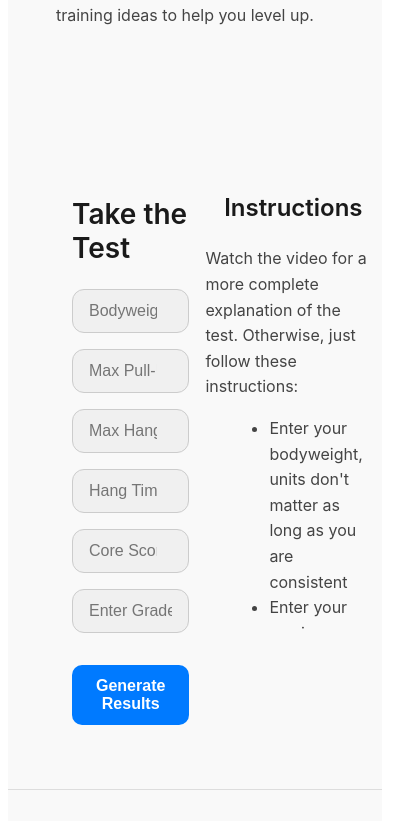
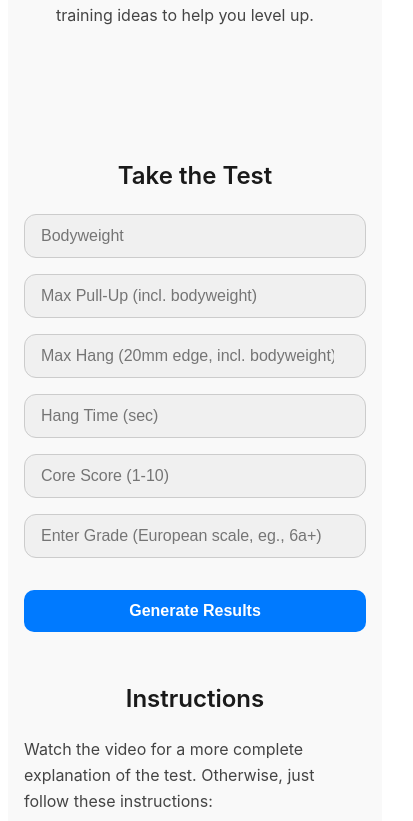
Before and after one commit to chanceguyton/climbing-fitness-app-public, a React (Vite) app: page / in a window 390 px wide. Shown: the part 1510-2331 px from the top of the page, 413 px wide, since content can reach past the window. Built offline with nearby package versions, Linux system fonts and the light colour scheme; no server answers.

Commit message:
Update TestSection.css

```diff
--- a/src/styles/TestSection.css
+++ b/src/styles/TestSection.css
@@ -1,39 +1,53 @@
+/* 🔧 GLOBAL FIX: Prevent overflow due to padding + borders */
+*,
+*::before,
+*::after {
+  box-sizing: border-box;
+}
+
 .test-section {
   padding: 4rem 2rem;
   background-color: #f9f9f9;
   font-family: "Inter", sans-serif;
+  box-sizing: border-box;
 }
 
+/* Layout wrapper */
 .test-layout {
   display: flex;
-  gap: 1rem;
-  align-items: stretch; /* Ensures same height */
+  flex-direction: column;
+  gap: 2rem;
 }
 
+/* Desktop layout: side-by-side */
 @media (min-width: 768px) {
   .test-layout {
     flex-direction: row;
-    align-items: flex-start;
+    align-items: flex-start; /* top-align inputs & instructions */
     justify-content: space-between;
+    gap: 2rem;
   }
 }
 
 .test-inputs {
   flex: 1;
   max-width: 500px;
-  padding-left: 2rem;
+  width: 100%; /* ✅ prevent mobile overflow */
+  padding: 0 1rem;
+  margin: 0 auto;
 }
 
 .test-inputs h2 {
-  align-self: center;
   font-size: 1.75rem;
   font-weight: 600;
   margin-bottom: 1.5rem;
   color: #1a1a1a;
+  text-align: center;
 }
 
 .test-inputs input {
   width: 100%;
+  max-width: 100%; /* ✅ ensure no overflow */
   padding: 0.75rem 1rem;
   margin-bottom: 1rem;
   border: 1px solid #ccc;
@@ -53,6 +67,8 @@
   border-radius: 10px;
   cursor: pointer;
   transition: background-color 0.2s ease;
+  width: 100%;
+  max-width: 100%;
 }
 
 .test-button:hover {
@@ -62,12 +78,21 @@
 .test-instructions {
   flex: 1;
   max-width: 600px;
+  width: 100%; /* ✅ mobile-safe */
+  padding: 0 1rem;
+  box-sizing: border-box;
   display: flex;
   flex-direction: column;
-  height: 100%;
-  padding-right: 2rem;
+  margin: 0 auto;
 }
 
+.test-instructions h2 {
+  font-size: 1.5rem;
+  font-weight: 600;
+  margin-bottom: 0.5rem;
+  color: #1a1a1a;
+  text-align: center;
+}
 
 .test-instruction-scroll {
   flex: 1;
@@ -75,14 +100,6 @@
   max-height: 400px;
   padding-right: 0.5rem;
   scrollbar-width: thin;
-}
-
-.test-instructions h2 {
-  align-self: center;
-  font-size: 1.5rem;
-  font-weight: 600;
-  margin-bottom: 0.5rem;
-  color: #1a1a1a;
 }
 
 .test-instructions p,
@@ -102,3 +119,25 @@
   font-size: 0.85rem;
   margin-top: 0.5rem;
 }
+
+/* Mobile layout refinements */
+@media (max-width: 767px) {
+  .test-section {
+    padding: 2rem 1rem;
+  }
+
+  .test-inputs h2,
+  .test-instructions h2 {
+    font-size: 1.5rem;
+  }
+
+  .test-button {
+    font-size: 1rem;
+  }
+
+  .test-layout > * {
+    max-width: 100%;
+    width: 100%;
+    padding: 0;
+  }
+}
```
